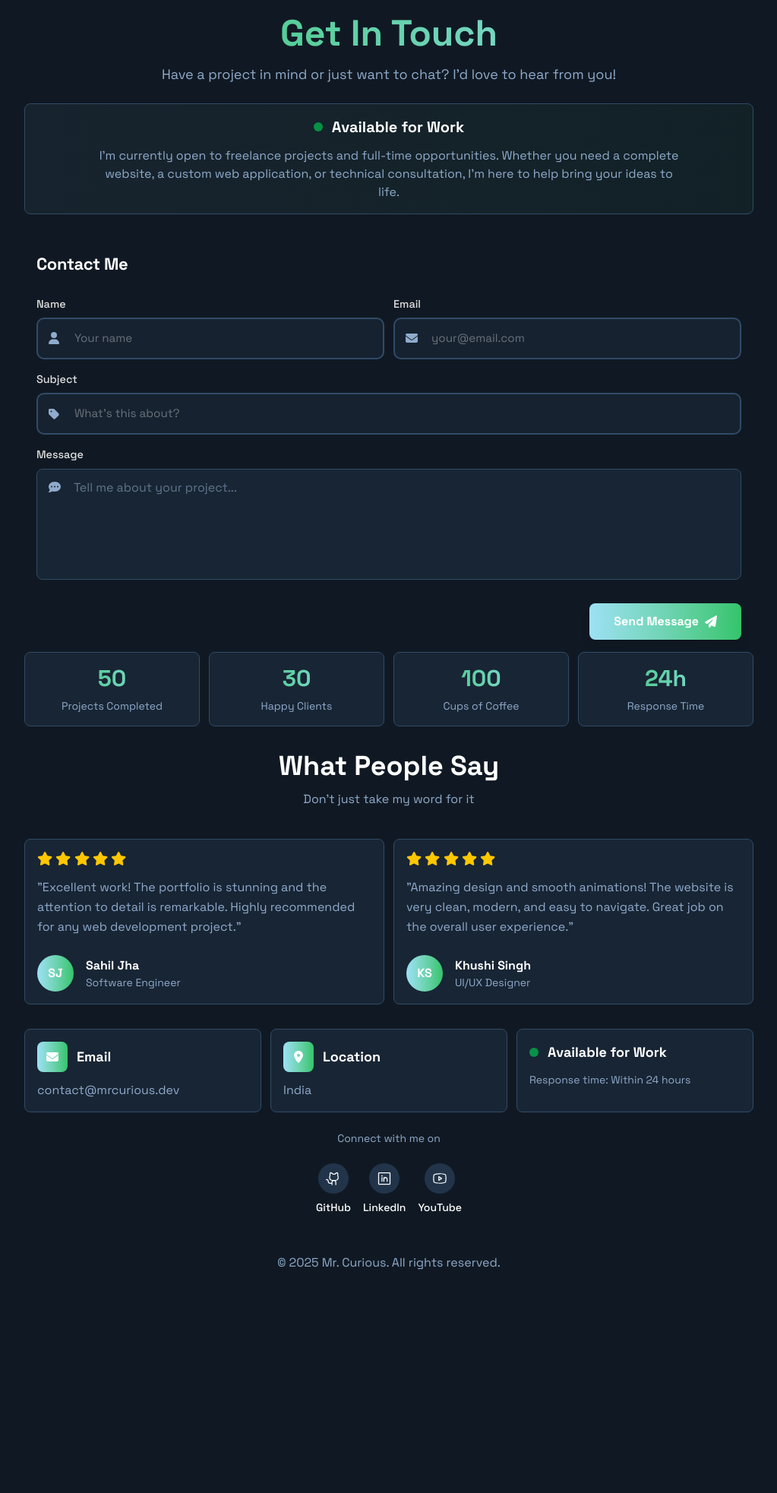
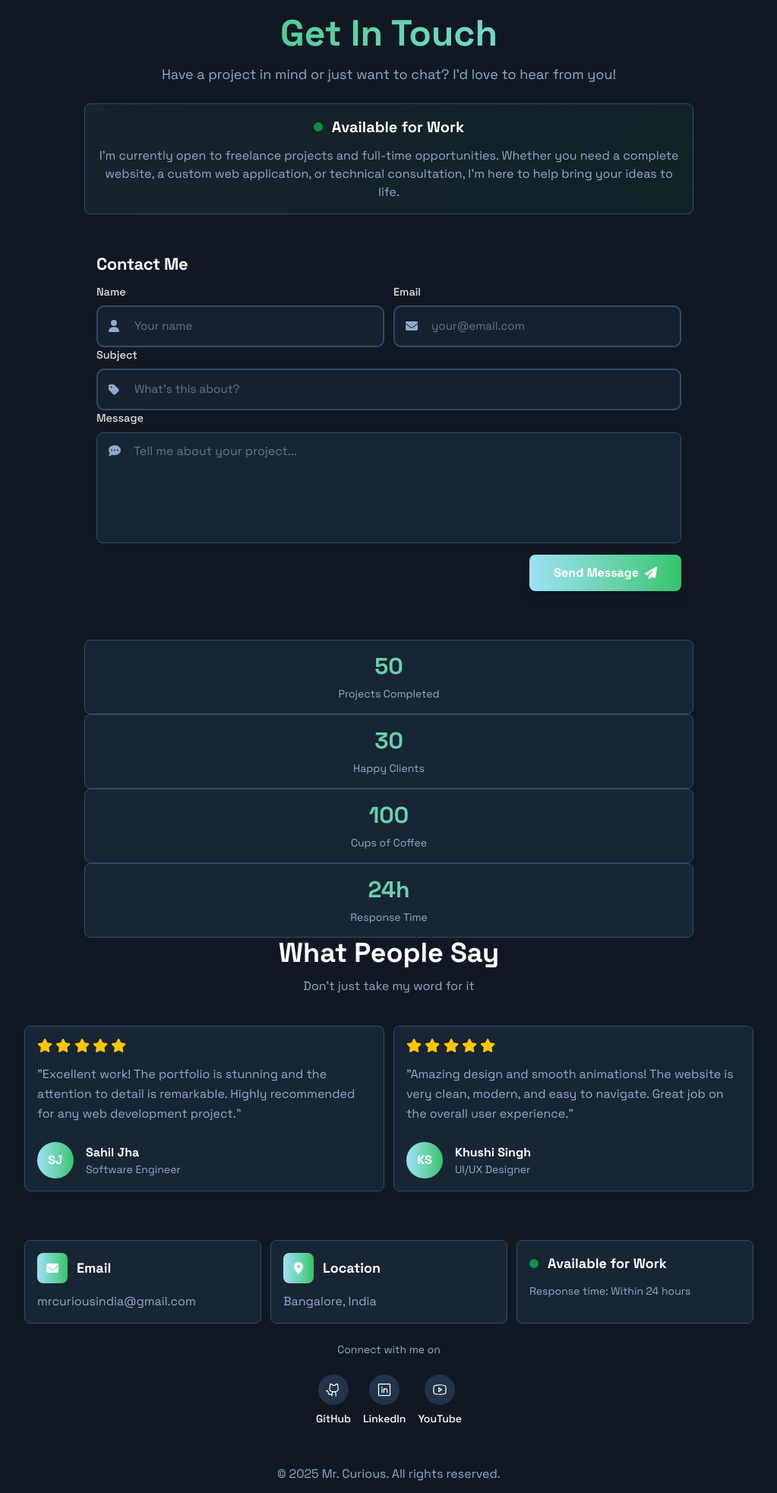
Before and after one commit to mrcuriousind/My_Portfolio, a Flask app: page /contact in a window 1280 px wide. Shown: the part 57-2022 px from the top of the page at 76% size, without its empty margins (128-1151 px from the left). Before the commit the page ends 1728 px from the top, so only its background shows below. Run offline with Flask 3, Linux system fonts and the light colour scheme; style sheets or scripts are compiled from the project's sources.

Commit message:
Push portfolio

```diff
--- a/templates/Contact.html
+++ b/templates/Contact.html
@@ -29,8 +29,8 @@
   <!-- Contact Form Section -->
   <h2 class="text-black dark:text-white text-[22px] font-bold leading-tight tracking-[-0.015em] px-4 pb-3 pt-5 reveal">Contact Me
   </h2>
-  <div class="p-4">
-    <form class="space-y-4">
+  <div class="px-4 pb-8">
+    <form class="space-y-3 max-w-4xl"></form>
         <!-- Name and Email Row -->
         <div class="grid md:grid-cols-2 gap-3">
           <div class="form-group">
@@ -116,7 +116,7 @@
   </div>
 
   <!-- Stats Section -->
-  <div class="grid grid-cols-2 md:grid-cols-4 gap-3 mb-8 reveal">
+  <div class="grid grid-cols-2 md:grid-cols-4 gap-3 px-4 pb-8 reveal"></div>
     <div class="bg-gray-100 dark:bg-[#182534] rounded-lg p-4 text-center border border-gray-200 dark:border-[#314b68] card-hover">
       <div class="text-3xl font-black gradient-text-animated mb-2 counter" data-count="50">0</div>
       <p class="text-sm text-gray-600 dark:text-[#90abcb]">Projects Completed</p>
@@ -198,8 +198,8 @@
         </div>
         <h3 class="text-lg font-bold text-black dark:text-white">Email</h3>
       </div>
-      <a href="mailto:contact@mrcurious.dev" class="text-gray-600 dark:text-[#90abcb] hover:text-[#33c46b] transition-colors">
-        contact@mrcurious.dev
+      <a href="mailto:mrcuriousindia@gmail.com" class="text-gray-600 dark:text-[#90abcb] hover:text-[#33c46b] transition-colors">
+        mrcuriousindia@gmail.com
       </a>
     </div>
 
@@ -210,7 +210,7 @@
         </div>
         <h3 class="text-lg font-bold text-black dark:text-white">Location</h3>
       </div>
-      <p class="text-gray-600 dark:text-[#90abcb]">India</p>
+      <p class="text-gray-600 dark:text-[#90abcb]">Bangalore, India</p>
     </div>
 
     <div class="bg-gray-100 dark:bg-[#182534] rounded-lg p-4 border border-gray-200 dark:border-[#314b68] card-hover">
```
Also changed, not shown: README.md.
